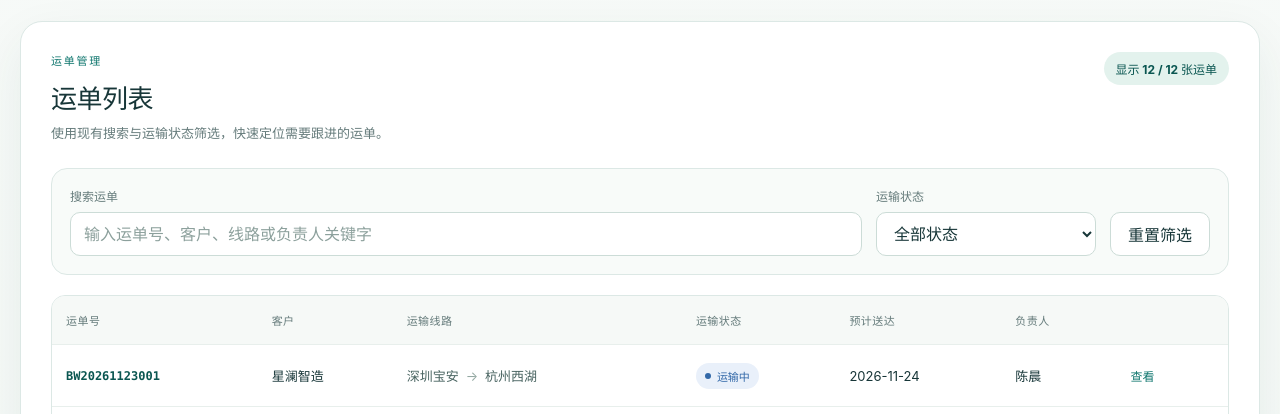
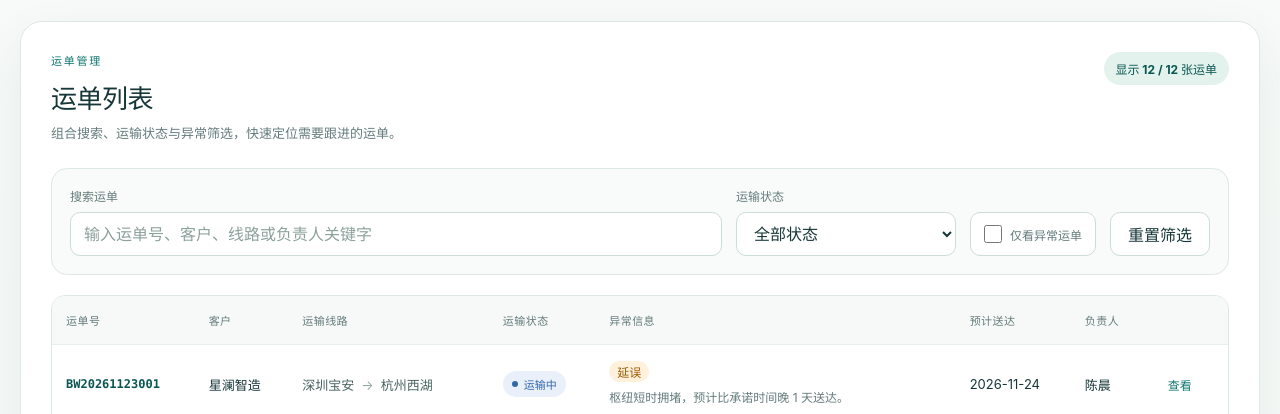
Before and after one commit to xhl040706-cloud/logistics-waybill-demo, a website with bundled scripts: page public/index.html in a window 1280 px wide. Shown: the part 538-952 px from the top of the page. Built offline with nearby package versions, Linux system fonts and the light colour scheme.

Commit message:
feat: 新增异常运单筛选与异常信息展示

```diff
--- a/public/app.js
+++ b/public/app.js
@@ -2,6 +2,7 @@ import { shipments, shipmentStatuses } from './data/shipments.js';
 import {
   filterShipments,
   getDashboardStats,
+  getExceptionDisplay,
   getShipmentById,
 } from './lib/shipment-utils.js';
 
@@ -9,6 +10,7 @@ const elements = {
   form: document.querySelector('#filter-form'),
   search: document.querySelector('#search-input'),
   status: document.querySelector('#status-filter'),
+  exception: document.querySelector('#exception-filter'),
   reset: document.querySelector('#reset-filter'),
   emptyReset: document.querySelector('#empty-reset'),
   rows: document.querySelector('#shipment-rows'),
@@ -77,6 +79,22 @@ function createStatusCell(row, status) {
   row.append(cell);
 }
 
+function createExceptionCell(row, record) {
+  const cell = document.createElement('td');
+  cell.className = 'exception-cell';
+  const display = getExceptionDisplay(record);
+  if (display) {
+    const type = document.createElement('span');
+    type.className = 'exception-type';
+    type.textContent = display.type;
+    const reason = document.createElement('span');
+    reason.className = 'exception-reason';
+    reason.textContent = display.reason;
+    cell.append(type, reason);
+  }
+  row.append(cell);
+}
+
 function createDetailButton(record) {
   const button = document.createElement('button');
   button.type = 'button';
@@ -93,6 +111,7 @@ function createShipmentRow(record) {
   appendTextCell(row, record.customer, 'customer-name');
   createRouteCell(row, record);
   createStatusCell(row, record.status);
+  createExceptionCell(row, record);
 
   const eta = appendTextCell(row, record.eta);
   const time = document.createElement('time');
@@ -111,6 +130,7 @@ function renderShipments() {
   const filtered = filterShipments(shipments, {
     query: elements.search.value,
     status: elements.status.value,
+    exceptionOnly: elements.exception.checked,
   });
 
   elements.rows.replaceChildren(...filtered.map(createShipmentRow));
@@ -122,6 +142,7 @@ function renderShipments() {
 function resetFilters() {
   elements.search.value = '';
   elements.status.value = '全部状态';
+  elements.exception.checked = false;
   renderShipments();
   elements.search.focus();
 }
@@ -144,6 +165,11 @@ function openShipmentDetail(id) {
   elements.detailGrid.replaceChildren();
   addDetailItem('客户', record.customer);
   addDetailItem('运输状态', record.status);
+  const exception = getExceptionDisplay(record);
+  if (exception) {
+    addDetailItem('异常类型', exception.type);
+    addDetailItem('异常原因', exception.reason);
+  }
   addDetailItem('运输线路', `${record.origin} → ${record.destination}`);
   addDetailItem('预计送达', record.eta);
   addDetailItem('负责人', record.owner);
@@ -154,6 +180,7 @@ function openShipmentDetail(id) {
 elements.form.addEventListener('submit', (event) => event.preventDefault());
 elements.search.addEventListener('input', renderShipments);
 elements.status.addEventListener('change', renderShipments);
+elements.exception.addEventListener('change', renderShipments);
 elements.reset.addEventListener('click', resetFilters);
 elements.emptyReset.addEventListener('click', resetFilters);
 elements.closeDialog.addEventListener('click', () => elements.dialog.close());
--- a/public/index.html
+++ b/public/index.html
@@ -67,7 +67,7 @@
           <div>
             <p class="eyebrow">运单管理</p>
             <h2 id="list-title">运单列表</h2>
-            <p>使用现有搜索与运输状态筛选，快速定位需要跟进的运单。</p>
+            <p>组合搜索、运输状态与异常筛选，快速定位需要跟进的运单。</p>
           </div>
           <span id="result-summary" class="result-summary" aria-live="polite">正在加载…</span>
         </div>
@@ -88,18 +88,23 @@
               <option value="全部状态">全部状态</option>
             </select>
           </label>
+          <label class="field checkbox-field">
+            <input id="exception-filter" type="checkbox" name="exception" />
+            <span>仅看异常运单</span>
+          </label>
           <button id="reset-filter" class="button button-secondary" type="button">重置筛选</button>
         </form>
 
         <div id="table-container" class="table-container">
           <table>
-            <caption class="sr-only">运单列表，可查看每张运单的基础详情</caption>
+            <caption class="sr-only">运单列表，可查看异常信息与每张运单详情</caption>
             <thead>
               <tr>
                 <th scope="col">运单号</th>
                 <th scope="col">客户</th>
                 <th scope="col">运输线路</th>
                 <th scope="col">运输状态</th>
+                <th scope="col">异常信息</th>
                 <th scope="col">预计送达</th>
                 <th scope="col">负责人</th>
                 <th scope="col"><span class="sr-only">操作</span></th>
@@ -112,7 +117,7 @@
         <div id="empty-state" class="empty-state" hidden>
           <span class="empty-symbol" aria-hidden="true">0</span>
           <h3>没有找到匹配的运单</h3>
-          <p>请调整关键词或运输状态后重新查看。</p>
+          <p>请调整关键词、运输状态或异常筛选后重新查看。</p>
           <button id="empty-reset" class="button button-primary" type="button">清除筛选条件</button>
         </div>
       </section>
--- a/public/lib/shipment-utils.js
+++ b/public/lib/shipment-utils.js
@@ -2,13 +2,37 @@ export function normalizeKeyword(value = '') {
   return String(value).trim().toLocaleLowerCase('zh-CN');
 }
 
-export function filterShipments(records, { query = '', status = '全部状态' } = {}) {
+export function isExceptionShipment(record) {
+  return typeof record?.exceptionType === 'string' && record.exceptionType.trim() !== '';
+}
+
+export function getExceptionDisplay(record) {
+  if (!isExceptionShipment(record)) return null;
+
+  const reason = typeof record.exceptionReason === 'string' && record.exceptionReason.trim() !== ''
+    ? record.exceptionReason
+    : '原因缺失';
+
+  return {
+    type: record.exceptionType.trim(),
+    reason,
+  };
+}
+
+export function filterShipments(records, options = {}) {
   if (!Array.isArray(records)) {
     throw new TypeError('records must be an array');
   }
 
+  const {
+    query = '',
+    status = '全部状态',
+    exceptionOnly = false,
+  } = options ?? {};
   const keyword = normalizeKeyword(query);
   return records.filter((record) => {
+    if (exceptionOnly && !isExceptionShipment(record)) return false;
+
     const matchesStatus = !status || status === '全部状态' || record.status === status;
     if (!matchesStatus) return false;
     if (!keyword) return true;
--- a/public/styles.css
+++ b/public/styles.css
@@ -286,7 +286,7 @@ a:focus-visible {
 
 .filter-bar {
   display: grid;
-  grid-template-columns: minmax(220px, 1fr) 220px auto;
+  grid-template-columns: minmax(220px, 1fr) 220px auto auto;
   align-items: end;
   gap: 14px;
   padding: 18px;
@@ -320,6 +320,25 @@ a:focus-visible {
 
 .field input::placeholder {
   color: #8ca09c;
+}
+
+.field.checkbox-field {
+  display: flex;
+  align-items: center;
+  gap: 8px;
+  min-height: 44px;
+  padding: 0 13px;
+  border: 1px solid #ccdcd7;
+  border-radius: 10px;
+  background: var(--surface);
+  white-space: nowrap;
+}
+
+.checkbox-field input {
+  width: 18px;
+  height: 18px;
+  margin: 0;
+  accent-color: var(--teal);
 }
 
 .button {
@@ -359,7 +378,7 @@ a:focus-visible {
 
 table {
   width: 100%;
-  min-width: 890px;
+  min-width: 1110px;
   border-collapse: collapse;
   font-size: 13px;
 }
@@ -432,6 +451,32 @@ tbody tr:hover {
 .status-delivered { background: var(--green-soft); color: var(--green); }
 .status-pending { background: #edf1ef; color: #5d716d; }
 
+.exception-cell {
+  min-width: 220px;
+  vertical-align: top;
+}
+
+.exception-type {
+  display: inline-block;
+  padding: 2px 8px;
+  border-radius: 999px;
+  background: #fff1dc;
+  color: #9a5b00;
+  font-size: 12px;
+  font-weight: 650;
+}
+
+.exception-reason {
+  display: block;
+  max-width: 280px;
+  margin-top: 6px;
+  color: var(--muted);
+  font-size: 12px;
+  line-height: 1.6;
+  white-space: pre-wrap;
+  overflow-wrap: anywhere;
+}
+
 .owner {
   white-space: nowrap;
 }
@@ -489,7 +534,9 @@ tbody tr:hover {
 
 .shipment-dialog {
   width: min(620px, calc(100% - 32px));
+  max-height: calc(100vh - 32px);
   padding: 28px;
+  overflow-y: auto;
   border: 1px solid var(--line);
   border-radius: 20px;
   color: var(--ink);
@@ -553,6 +600,7 @@ tbody tr:hover {
   margin: 0;
   font-size: 14px;
   line-height: 1.6;
+  overflow-wrap: anywhere;
 }
 
 .sr-only {
@@ -588,9 +636,11 @@ tbody tr:hover {
 
   .filter-bar {
     grid-template-columns: 1fr 1fr;
+    grid-auto-flow: dense;
   }
 
-  .search-field {
+  .search-field,
+  .checkbox-field {
     grid-column: 1 / -1;
   }
 }
@@ -660,7 +710,8 @@ tbody tr:hover {
     padding: 14px;
   }
 
-  .search-field {
+  .search-field,
+  .checkbox-field {
     grid-column: auto;
   }
 
```
Also changed, not shown: tests/shipment-utils.test.js (+111 -0 lines), README.md.
